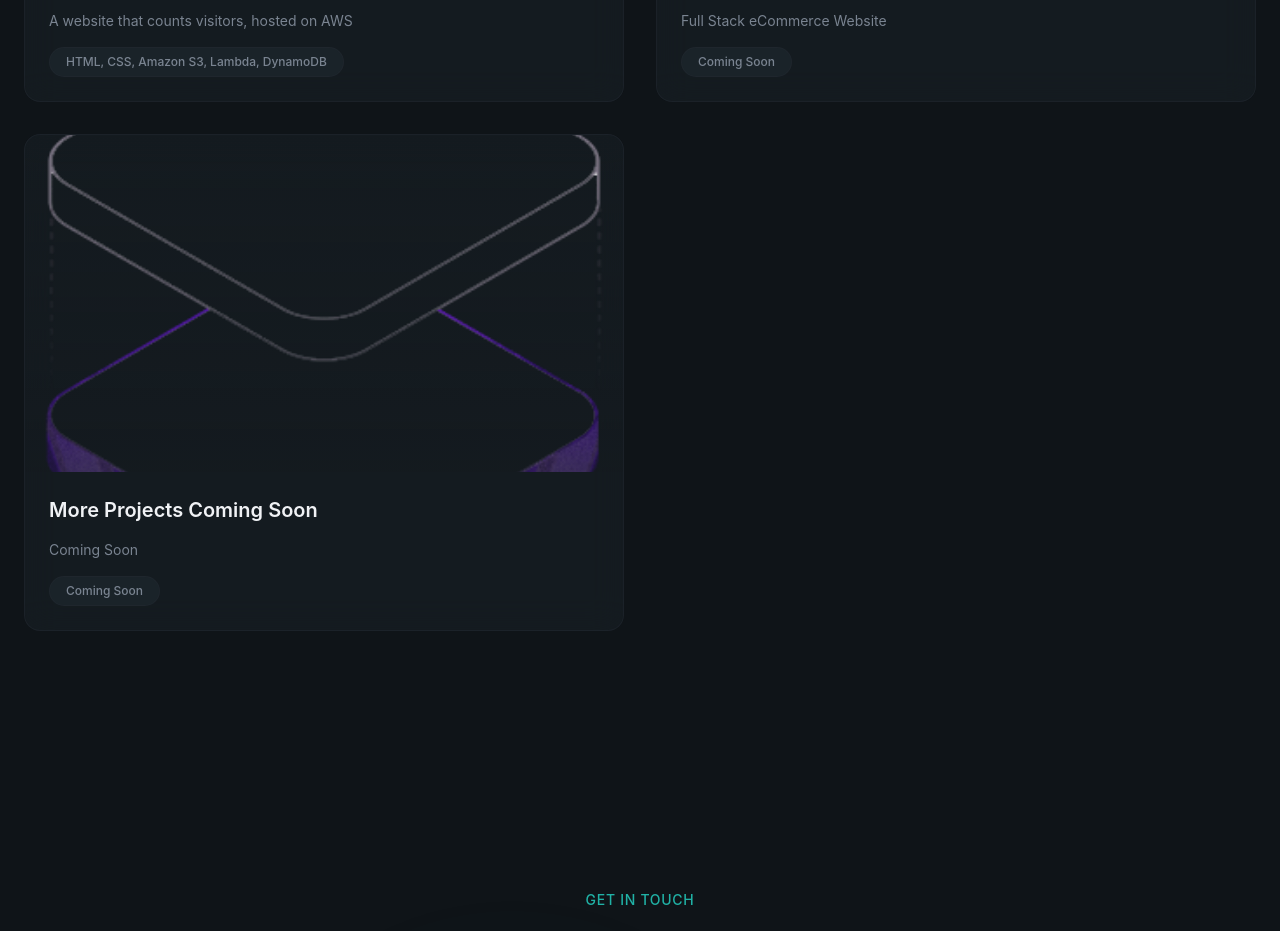
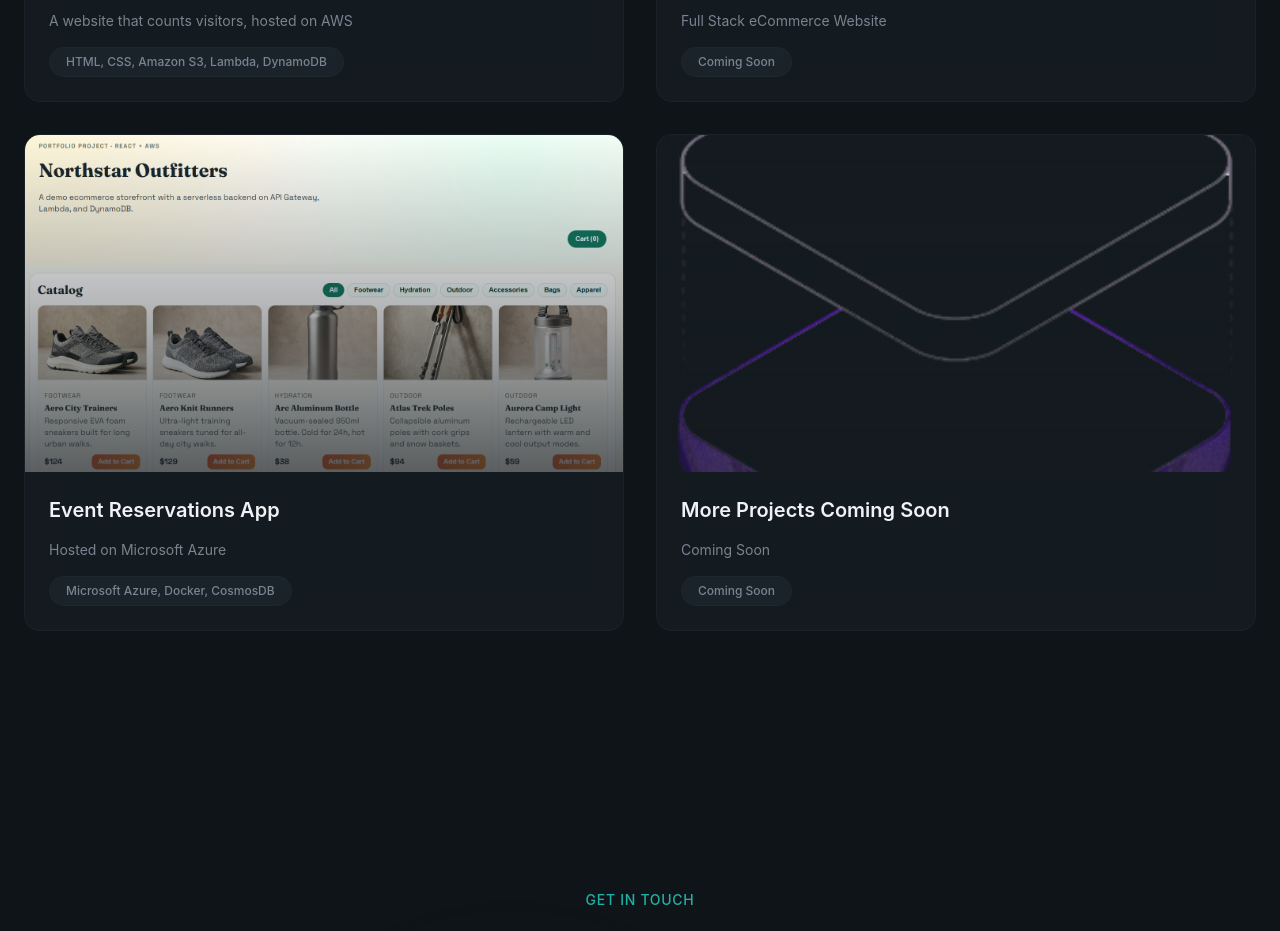
Before and after one commit to Colby-Patterson2/dev-portfolio, a React (Vite) app: page / in a window 1280 px wide. Shown: the part 2320-3251 px from the top of the page. Built offline with nearby package versions, Linux system fonts and the light colour scheme.

Commit message:
Update projects section

```diff
--- a/src/sections/Projects.jsx
+++ b/src/sections/Projects.jsx
@@ -15,6 +15,14 @@ const projects = [
         image: "/demo-ecommerce-project.png",
         tags: ["Coming Soon"],
         link: "https://main.d1ej2ddlmi7wbb.amplifyapp.com/",
+        github: "#",
+    },
+    {
+        title: "Event Reservations App",
+        description: "Hosted on Microsoft Azure",
+        image: "/demo-ecommerce-project.png",
+        tags: ["Microsoft Azure, Docker, CosmosDB"],
+        link: "https://aca-events-web.yellowwater-f6c7d26d.westus3.azurecontainerapps.io",
         github: "#",
     },
     {
```
